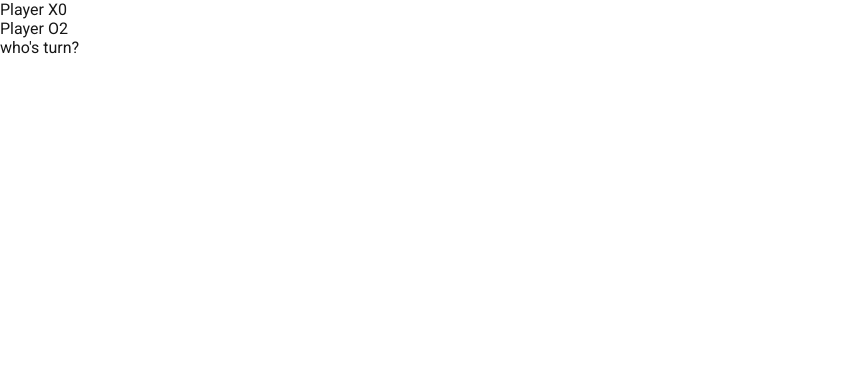
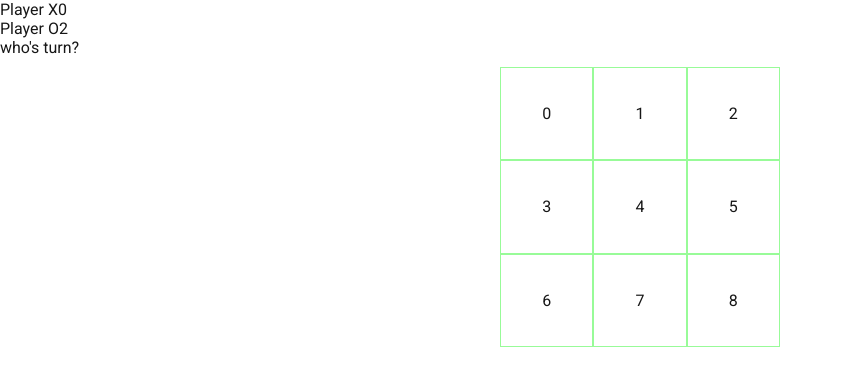
Before and after one commit to Anush980/NepArcade-Nxt, a Next.js app: page /games/tictactoe in a window 1280 px wide. Shown: the top 386 px of the page, without its empty margins (0-843 px from the left). Built offline with nearby package versions, Linux system fonts and the light colour scheme.

Commit message:
Added basic tictactoe board

```diff
--- a/src/app/games/tictactoe/page.jsx
+++ b/src/app/games/tictactoe/page.jsx
@@ -21,12 +21,21 @@ export default function Tictactoe() {
                         </div>
                         <div className="game-status">who's turn?</div>
                         <div className="game-board">
-                            {Array(9).fill(null).map((_, index) => {
-                                <div key={index} className='cell' data-index={index}></div>
-                            })}
+                        <div className="cell">0</div>
+                        <div className="cell">1</div>
+                        <div className="cell">2</div>
+                        <div className="cell">3</div>
+                        <div className="cell">4</div>
+                        <div className="cell">5</div>
+                        <div className="cell">6</div>
+                        <div className="cell">7</div>
+                        <div className="cell">8</div>
 
                         </div>
                     </div>
+                </div>
+                <div className="info">
+
                 </div>
             </div>
 
--- a/src/app/games/tictactoe/tictactoe.css
+++ b/src/app/games/tictactoe/tictactoe.css
@@ -0,0 +1,17 @@
+.game-board{
+display: grid;
+grid-template-rows: repeat(3,1fr);
+grid-template-columns: repeat(3,1fr);
+height: 300px;
+width: 300px;
+padding:10px;
+margin: 0 auto;
+
+}
+.cell{
+    display: flex;
+    justify-content: center;
+    align-items: center;
+    border:1px solid palegreen;
+
+}
```
